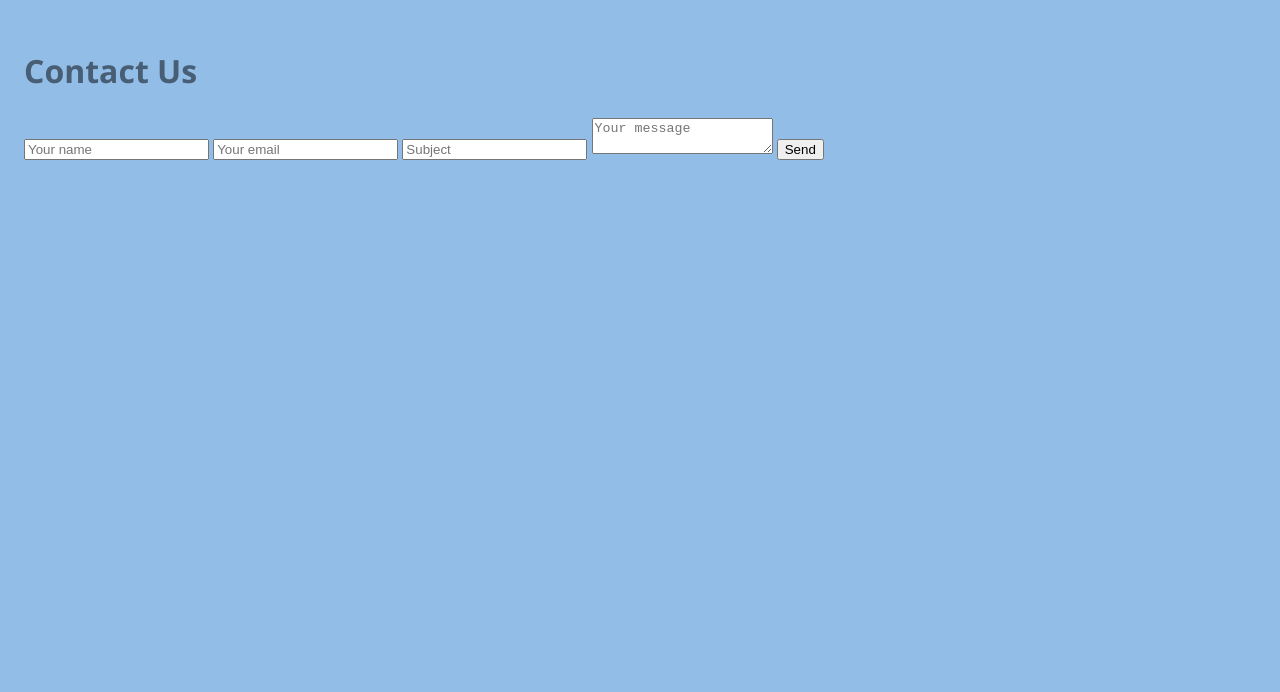
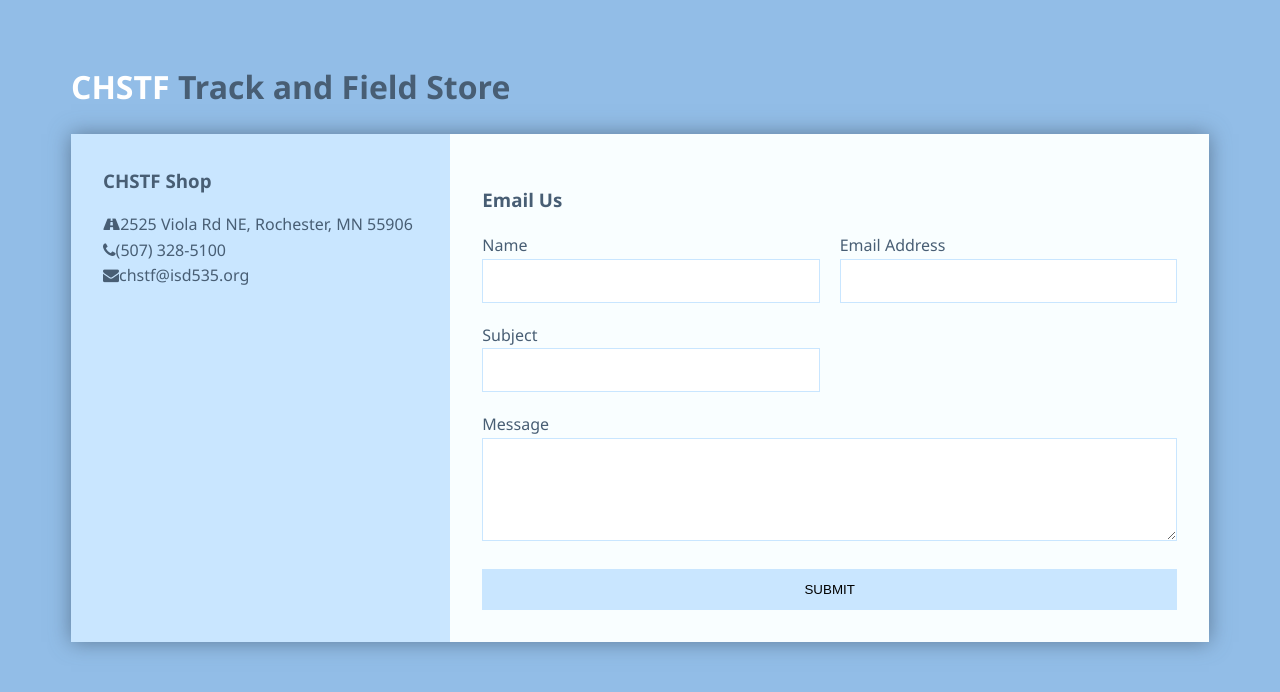
Before and after one commit to CTECH-IT/node_js-assignment-bluemens123, a website: page public/index.html in a window 1280 px wide. Drawn offline with nearby package versions, Linux system fonts and the light colour scheme.

Commit message:
html and css

```diff
--- a/public/index.html
+++ b/public/index.html
@@ -1,52 +1,52 @@
 <!DOCTYPE html>
 <html lang="en">
-  <head>
-    <meta charset="UTF-8" />
-    <meta http-equiv="X-UA-Compatible" content="IE=edge" />
-    <meta name="viewport" content="width=device-width, initial-scale=1.0" />
-    <title>Contact</title>
-    <link rel="stylesheet" href="style.css" />
-  </head>
-  <body>
-    <div class="contact-section">
-      <h1>Contact Us</h1>
-      <div class="border"></div>
+<head>
+  <meta charset="UTF-8">
+  <meta name="viewport" content="width=device-width, initial-scale=1.0">
+  <meta http-equiv="X-UA-Compatible" content="ie=edge">
+  <title>CHSTF Shop</title>
+  <link href="https://maxcdn.bootstrapcdn.com/font-awesome/4.7.0/css/font-awesome.min.css" rel="stylesheet" integrity="sha384-wvfXpqpZZVQGK6TAh5PVlGOfQNHSoD2xbE+QkPxCAFlNEevoEH3Sl0sibVcOQVnN" crossorigin="anonymous">
+  <link rel="stylesheet" href="https://cdnjs.cloudflare.com/ajax/libs/animate.css/3.5.2/animate.css" />
+  <link rel="stylesheet" href="style.css">
+</head>
+<body>
+  <div class="container">
+    <h1 class="brand"><span>CHSTF</span> Track and Field Store</h1>
+    <div class="wrapper animated bounceInLeft">
+      <div class="company-info">
+        <h3>CHSTF Shop</h3>
+        <ul>
+          <li><i class="fa fa-road"></i>2525 Viola Rd NE, Rochester, MN 55906</li>
+          <li><i class="fa fa-phone"></i>(507) 328-5100</li>
+          <li><i class="fa fa-envelope"></i>chstf@isd535.org</li>
+        </ul>
+      </div>
+      <div class="contact">
+        <h3>Email Us</h3>
+        <form action="http://localhost:3000/contact" method="post">
+          <p>
+            <label>Name</label>
+            <input type="text" name="yourname">
+          </p>
 
-      <form action="http://localhost:3000/contact" method="post" class="contact-form">
-        <input
-          type="text"
-          class="contact-form-text"
-          placeholder="Your name"
-          name="yourname"
-          required
-        />
-        <input
-          type="email"
-          class="contact-form-text"
-          placeholder="Your email"
-          name="youremail"
-          required
-        />
-        <input
-          type="text"
-          class="contact-form-text"
-          name="yoursubject"
-          placeholder="Subject"
-          required
-        />
-        <textarea
-          class="contact-form-message"
-          placeholder="Your message"
-          name="yourmessage"
-        ></textarea>
-        <input
-          type="submit"
-          id="form-submit"
-          class="contact-form-btn"
-          value="Send"
-          required
-        />
-      </form>
+          <p>
+            <label>Email Address</label>
+            <input type="email" name="youremail">
+          </p>
+          <p>
+            <label>Subject</label>
+            <input type="text" name="yoursubject">
+          </p>
+          <p class="full">
+            <label>Message</label>
+            <textarea name="yourmessage" rows="5"></textarea>
+          </p>
+          <p class="full">
+            <button type="submit" id="form-submit">Submit</button>
+          </p>
+        </form>
+      </div>
     </div>
-  </body>
+  </div>
+</body>
 </html>
```
